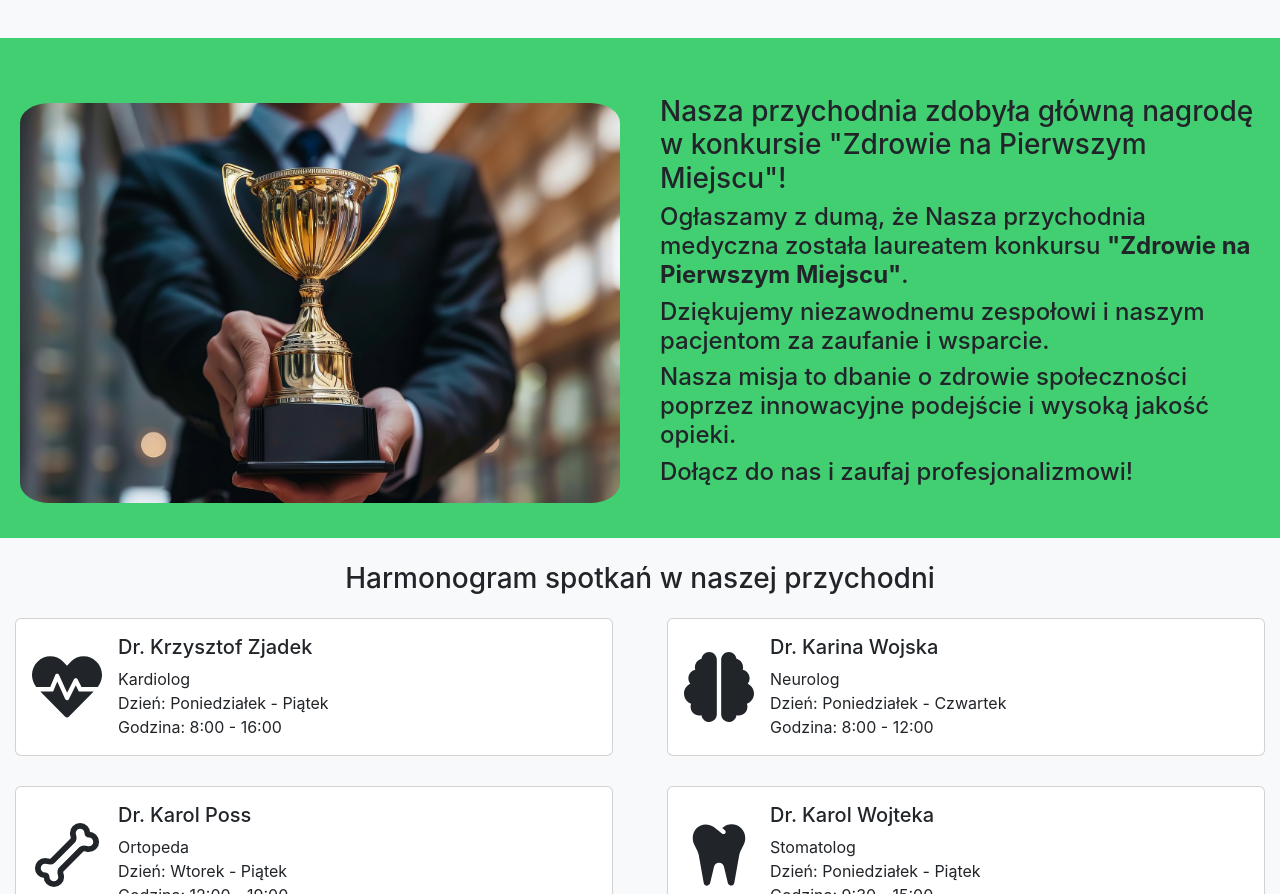
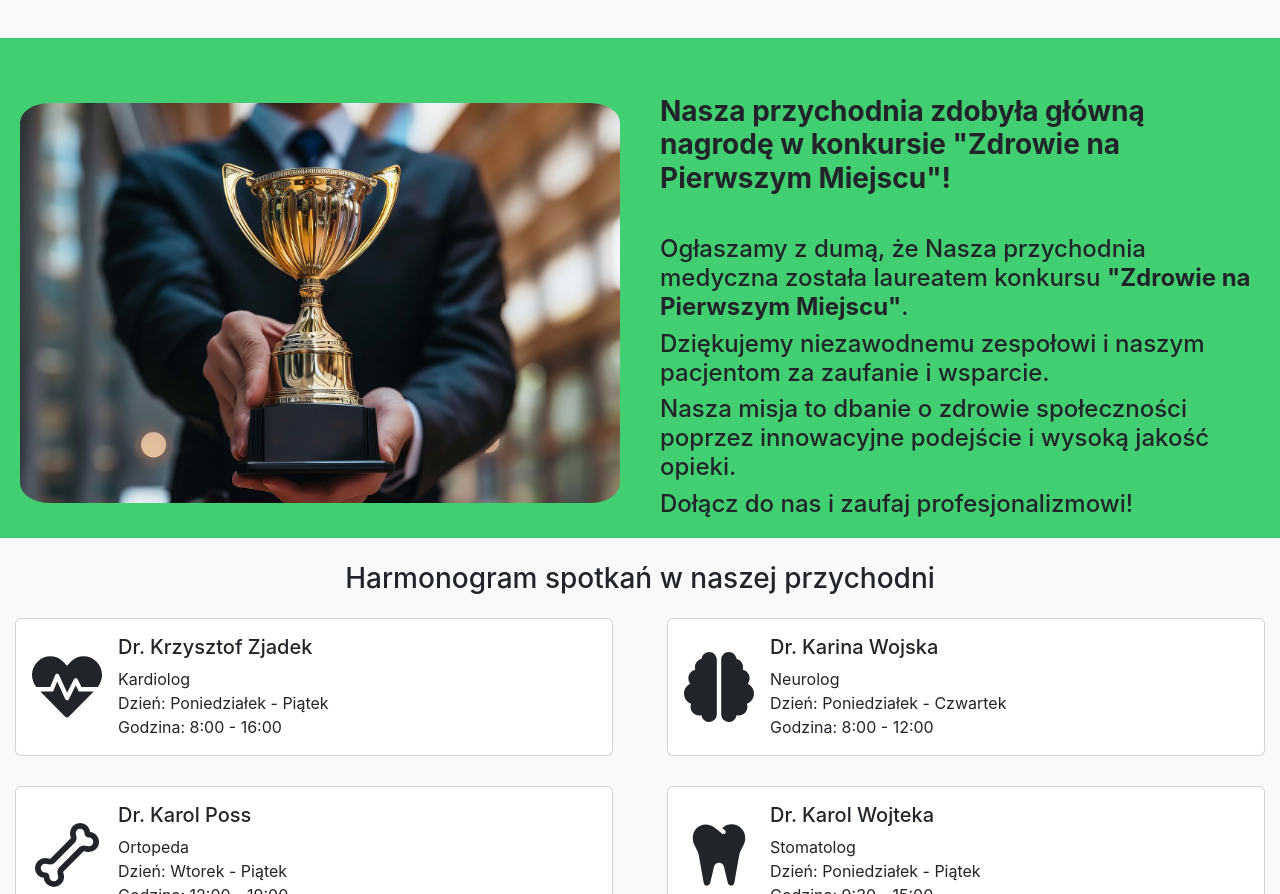
Before and after one commit to itamm15/react-clinic, a React (Create React App) app: page / in a window 1280 px wide. Shown: the part 1470-2364 px from the top of the page. Built offline with nearby package versions, Linux system fonts and the light colour scheme.

Commit message:
chore: stronger text on trophy page

```diff
--- a/src/components/Trophy/Trophy.tsx
+++ b/src/components/Trophy/Trophy.tsx
@@ -11,9 +11,12 @@ export function Trophy() {
       </Col>
       <Col className="trophy-win-description">
         <h3>
-          Nasza przychodnia zdobyła główną nagrodę w konkursie "Zdrowie na
-          Pierwszym Miejscu"!
+          <strong>
+            Nasza przychodnia zdobyła główną nagrodę w konkursie "Zdrowie na
+            Pierwszym Miejscu"!
+          </strong>
         </h3>
+        <br />
         <h4>
           Ogłaszamy z dumą, że Nasza przychodnia medyczna została laureatem
           konkursu <strong>"Zdrowie na Pierwszym Miejscu"</strong>.<br />
```
